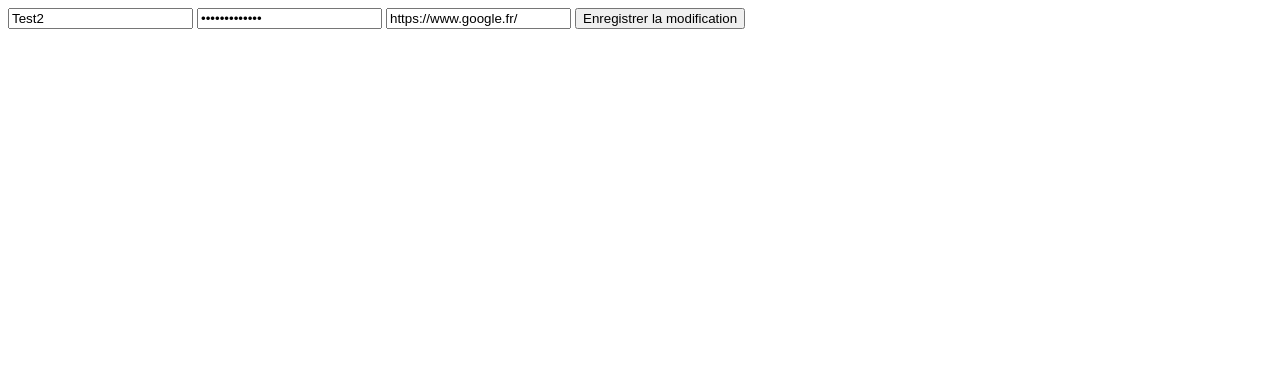
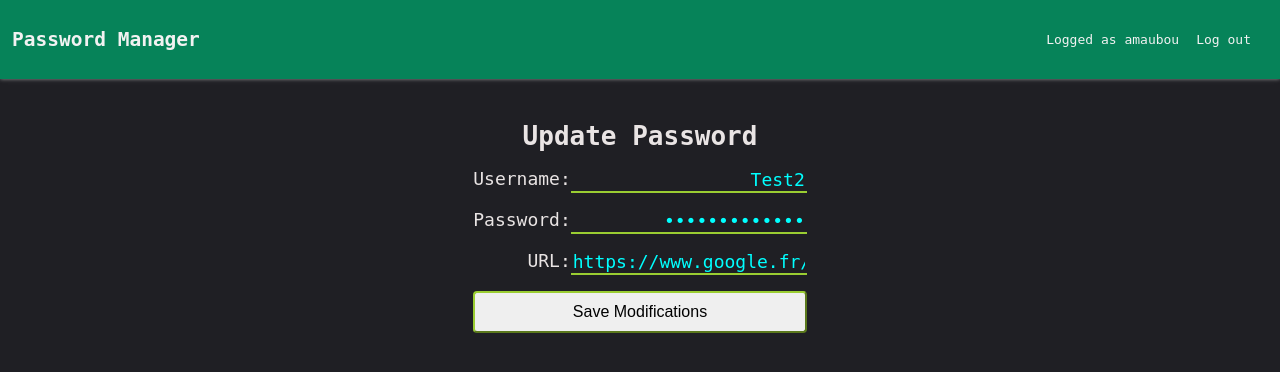
Before and after one commit to AntoineMauboussin/django_lc, a Django app: page /update_item/1 in a window 1280 px wide. Shown: the top 372 px of the page. Run offline with Django 4.2, Linux system fonts and the light colour scheme; a user stored in the database is signed in; data comes from the database, SQL or seed files in the repository.

Commit message:
update items

```diff
--- a/src/project/static/css/create_item.css
+++ b/src/project/static/css/compute_item.css
@@ -1,26 +1,26 @@
-.create-item {
+.compute-item {
     display: flex;
     flex-direction: column;
     align-items: center;
     margin-top: 24px;
 }
 
-.create-item form {
+.compute-item form {
     display: flex;
     flex-direction: column;
     gap: 16px;
 }
 
-.create-item .item-input {
+.compute-item .item-input {
     display: flex;
     justify-content: end;
 }
 
-.create-item .item-input label{
+.compute-item .item-input label{
     font-size: 18px;
 }
 
-.create-item .item-input input{
+.compute-item .item-input input{
     color: aqua;
     font-size: 18px;
     font-family: monospace;
@@ -31,7 +31,7 @@
     text-align: end;
 }
 
-.create-item .item-input input:focus-visible{
+.compute-item .item-input input:focus-visible{
     outline: none;
     box-shadow: 0px 1px 2px yellowgreen;
 }
--- a/src/project/templates/form_item_prospect.html
+++ b/src/project/templates/form_item_prospect.html
@@ -7,13 +7,13 @@
   <meta name="viewport" content="width=device-width, initial-scale=1">
   <title>Password Manager</title>
   <link rel="stylesheet" href="{% static 'css/app.css' %}" type="text/css">
-  <link rel="stylesheet" href="{% static 'css/create_item.css' %}" type="text/css">
+  <link rel="stylesheet" href="{% static 'css/compute_item.css' %}" type="text/css">
   <link rel="stylesheet" href="{% static 'css/navigation_bar.css' %}" type="text/css">
 </head>
 
 <body>
   {% include 'navigation_bar.html' %}
-  <div class="create-item">
+  <div class="compute-item">
     <h1>New Password</h1>
     <form method="post" action="{% url 'create_item' %}">
       {% csrf_token %}
--- a/src/project/templates/form_item_update.html
+++ b/src/project/templates/form_item_update.html
@@ -1,7 +1,38 @@
-<form method="POST" action="{{ reverse_url }}">
-  {% csrf_token %}
-  <input type="text" name="username" placeholder="Nom d'utilisateur" value="{{item.user_name}}" required>
-  <input type="password" name="password" placeholder="Mot de passe" value="{{item.password}}" required>
-  <input type="url" name="url" placeholder="URL de connexion" value="{{item.url}}" required>
-  <button type="submit">Enregistrer la modification</button>
-</form>
+{% load static %}
+<!DOCTYPE html>
+<html>
+
+<head>
+  <meta charset="utf-8">
+  <meta name="viewport" content="width=device-width, initial-scale=1">
+  <title>Password Manager</title>
+  <link rel="stylesheet" href="{% static 'css/app.css' %}" type="text/css">
+  <link rel="stylesheet" href="{% static 'css/compute_item.css' %}" type="text/css">
+  <link rel="stylesheet" href="{% static 'css/navigation_bar.css' %}" type="text/css">
+</head>
+
+<body>
+  {% include 'navigation_bar.html' %}
+  <div class="compute-item">
+    <h1>Update Password</h1>
+    <form method="POST" action="{{ reverse_url }}">
+      {% csrf_token %}
+      <div class="item-input">
+        <label for="username">Username:</label>
+      <input type="text" name="username" value="{{item.user_name}}" required>
+      </div>
+      <div class="item-input">
+        <label for="password">Password:</label>
+        <input type="password" name="password" value="{{item.password}}" required>
+      </div>
+      <div class="item-input">
+        <label for="url">URL:</label>
+        <input type="url" name="url" value="{{item.url}}" required>
+      </div>
+      <button class="button" type="submit">Save modifications</button>
+    </form>
+
+  </div>
+</body>
+
+</html>
```
